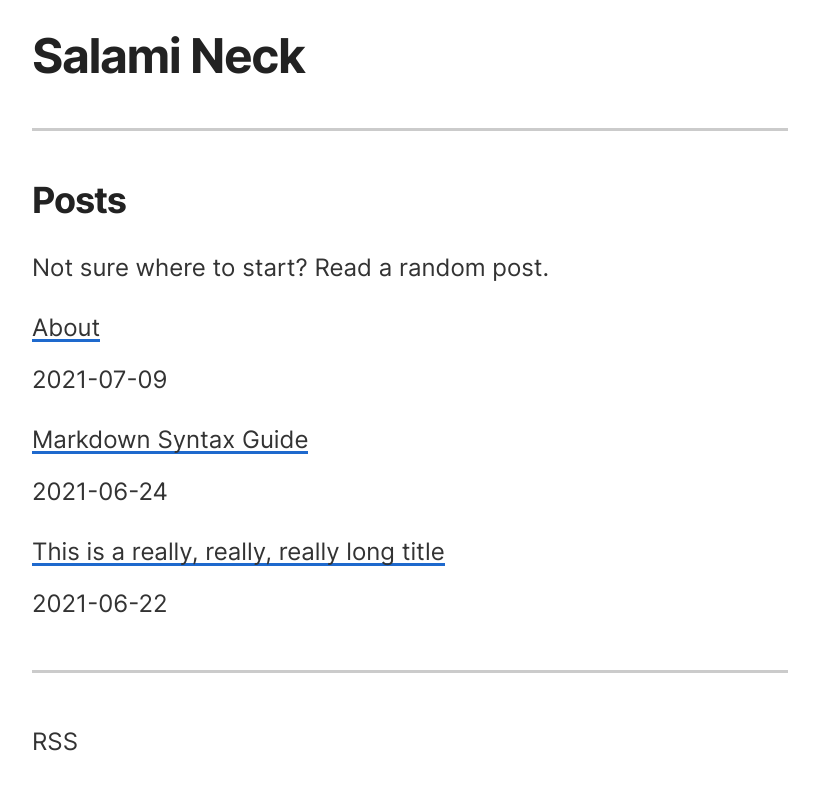
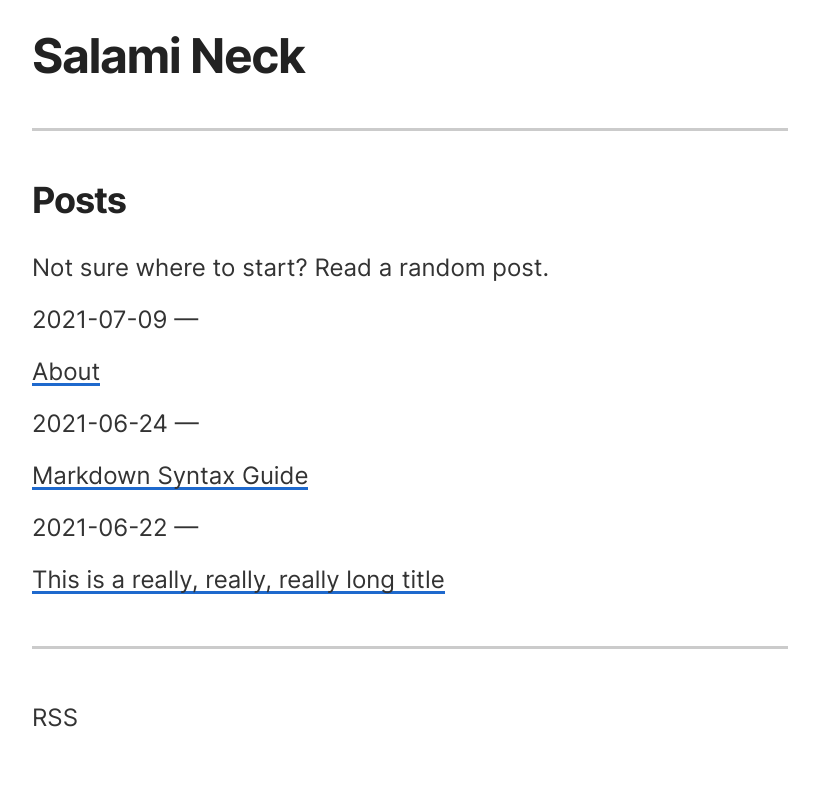
Before and after one commit to ajpwalser/ajpwalser.github.io, a Jekyll site: the page built from index.html, in a window 1280 px wide. Shown: the top 790 px of the page, without its empty margins (230-1049 px from the left). Built offline with Jekyll 4.4.1, drawn with Linux system fonts in a browser that asks for light colours.

Commit message:
Update index.html

```diff
--- a/index.html
+++ b/index.html
@@ -8,8 +8,7 @@ description:
 <div class="post-list">
   {% for post in site.posts %}
     <article role="article">
-      <p><a href="{{ site.baseurl }}{{ post.url }}">{{ post.title }}</a></p>
-      <time datetime="{{ post.date | date_to_xmlschema }}" itemprop="datePublished" class="post-date">{{ post.date | date: '%Y-%m-%d' }}</time>
+      <p><time datetime="{{ post.date | date_to_xmlschema }}" itemprop="datePublished" class="post-date">{{ post.date | date: '%Y-%m-%d' }} — </time><a href="{{ site.baseurl }}{{ post.url }}">{{ post.title }}</a></p>
     </article>
   {% endfor %}
 </div>
```
